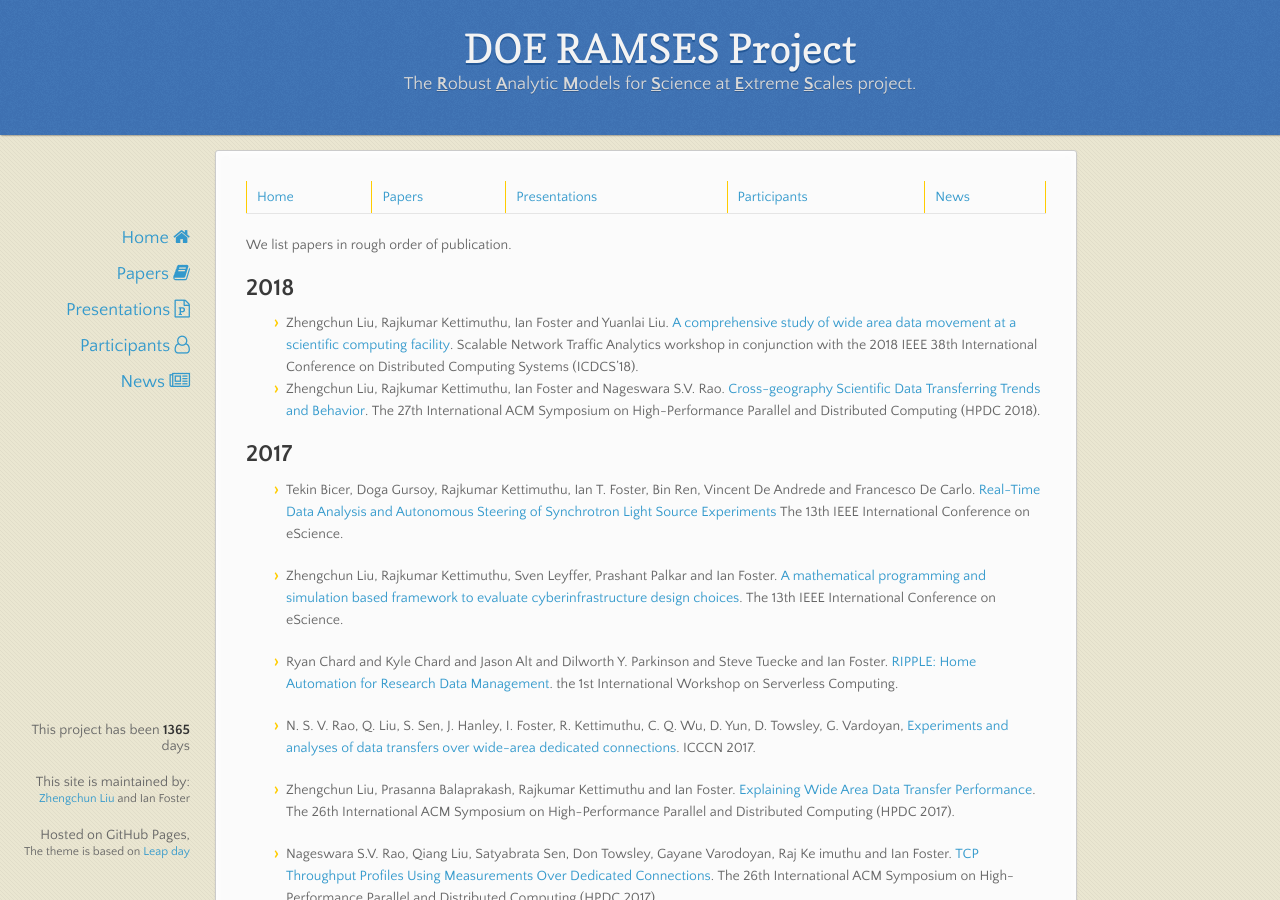
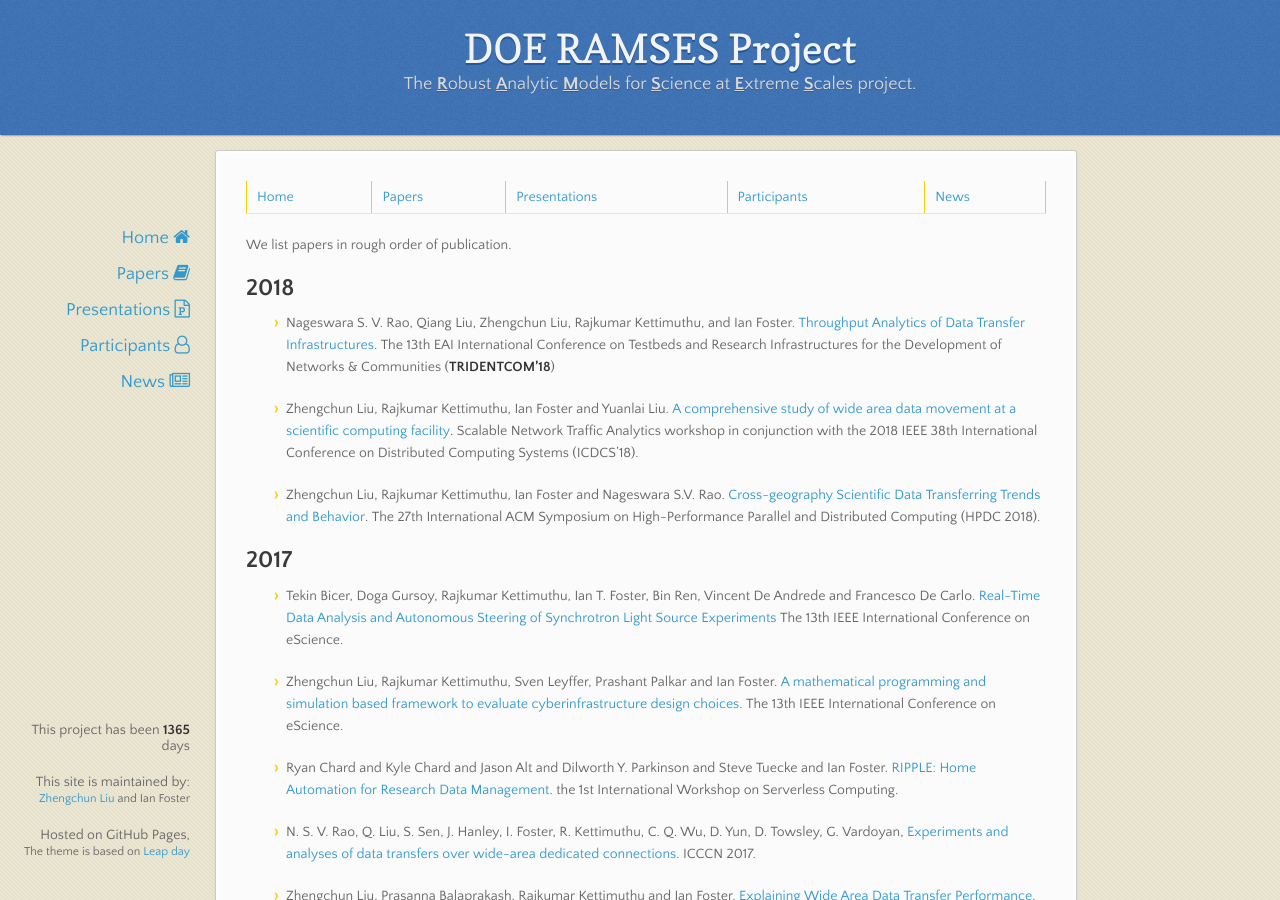
Before and after one commit to ramsesproject/ramses.github.io, a Jekyll site: the page built from papers.md, in a window 1280 px wide and 900 px high. Built offline with Jekyll 4.4.1, drawn with Linux system fonts in a browser that asks for light colours; nearby versions of some CDN libraries.

Commit message:
add, delete, polish etc.

```diff
--- a/papers.md
+++ b/papers.md
@@ -5,14 +5,17 @@ layout: default
 
 We list papers in rough order of publication.
 ## 2018
-- Zhengchun Liu, Rajkumar Kettimuthu, Ian Foster and Yuanlai Liu. [A comprehensive study of wide area data movement at a scientific computing facility](). Scalable Network Traffic Analytics workshop in conjunction with the 2018 IEEE 38th International Conference on Distributed Computing Systems (ICDCS'18).
+- Nageswara S. V. Rao, Qiang Liu, Zhengchun Liu, Rajkumar Kettimuthu, and Ian Foster. [Throughput Analytics of Data Transfer Infrastructures](). The 13th EAI International Conference on Testbeds and Research Infrastructures for the Development of Networks & Communities (**TRIDENTCOM'18**)
+
+- Zhengchun Liu, Rajkumar Kettimuthu, Ian Foster and Yuanlai Liu. [A comprehensive study of wide area data movement at a scientific computing facility](https://doi.org/10.1109/ICDCS.2018.00180). Scalable Network Traffic Analytics workshop in conjunction with the 2018 IEEE 38th International Conference on Distributed Computing Systems (ICDCS'18).
+
 - Zhengchun Liu, Rajkumar Kettimuthu, Ian Foster and Nageswara S.V. Rao. [Cross-geography Scientific Data Transferring Trends and Behavior](https://doi.org/10.1145/3208040.3208053). The 27th International ACM Symposium on High-Performance Parallel and Distributed Computing (HPDC 2018).
 
 ## 2017
 * Tekin Bicer, Doga Gursoy, Rajkumar Kettimuthu, Ian T. Foster,
 Bin Ren, Vincent De Andrede and Francesco De Carlo. [Real-Time Data Analysis and Autonomous Steering of Synchrotron Light Source Experiments]() The 13th IEEE International Conference on eScience.
 
-* Zhengchun Liu, Rajkumar Kettimuthu, Sven Leyffer, Prashant Palkar and Ian Foster. [A mathematical programming and simulation based framework to evaluate cyberinfrastructure design choices](). The 13th IEEE International Conference on eScience.
+* Zhengchun Liu, Rajkumar Kettimuthu, Sven Leyffer, Prashant Palkar and Ian Foster. [A mathematical programming and simulation based framework to evaluate cyberinfrastructure design choices](https://doi.org/10.1109/eScience.2017.27). The 13th IEEE International Conference on eScience.
 
 * Ryan Chard and Kyle Chard and Jason Alt and Dilworth Y. Parkinson and Steve Tuecke and Ian Foster. [RIPPLE: Home Automation for Research Data Management](). the 1st International Workshop on Serverless Computing.
 
```
Also changed, not shown: news.md (+2 -0 lines).
